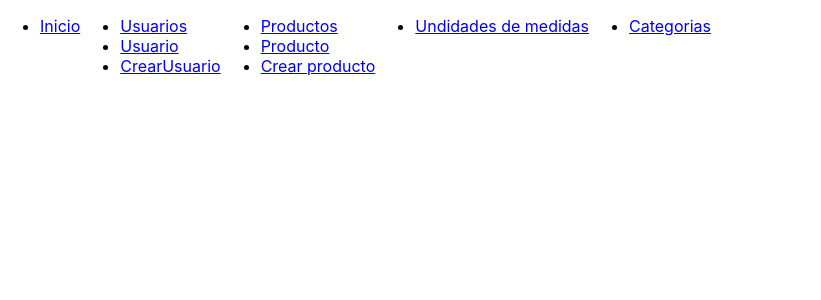
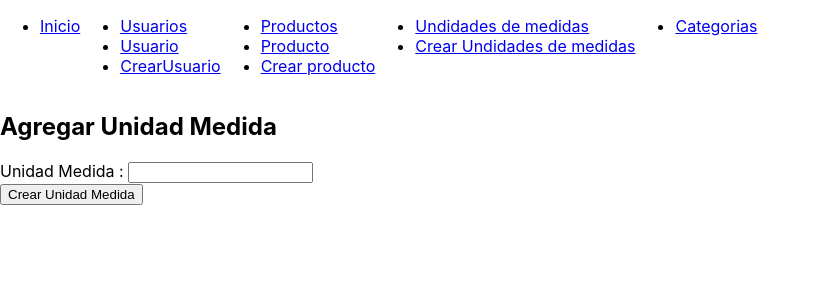
Before and after one commit to MallicTesla/Ecommerce_con_full_api, a React (Create React App) app in the folder ecommerce_fron/: page /crear_unidades_medidas in a window 1280 px wide. Shown: the top 300 px of the page, without its empty margins (0-821 px from the left). Built offline with nearby package versions, Linux system fonts and the light colour scheme.

Commit message:
crrear unidad medida

```diff
--- a/ecommerce_fron/src/App.jsx
+++ b/ecommerce_fron/src/App.jsx
@@ -14,6 +14,7 @@ import ProductoComponente from "./paginas/productos/componentes/producto_compone
 
 // unidad medida
 import UnidadesMedidasComponente from "./paginas/unidad_medida/componentes/UnidadesMedidasComponente";
+import CrearUnidadMedida from "./paginas/unidad_medida/componente_intermedio/crear_unidad_medida";
 
 // categoria
 import CategoriasComponente from "./paginas/categoria/componentes/CategoriasComponente";
@@ -47,6 +48,7 @@ function App() {
                     {/* unidad medida */}
                     <ul>
                         <li><Link to = "/unidades_medidas" > Undidades de medidas </Link></li>
+                        <li><Link to = "/crear_unidades_medidas" > Crear Undidades de medidas </Link></li>
                     </ul>
 
                     {/* categorias */}
@@ -65,12 +67,13 @@ function App() {
 
                     {/* productos */}
                     <Route path = "/productos" element = {<Productos />} />
-                    <Route path = "/CrearProducto" element = {<CrearProducto />}/>
-                    <Route path = "/Producto" element = {<ProductoComponente />}/>
-                    <Route path = "/Producto/:id_id" element = {<ProductoComponente />}/>
+                    <Route path = "/CrearProducto" element = {<CrearProducto />} />
+                    <Route path = "/Producto" element = {<ProductoComponente />} />
+                    <Route path = "/Producto/:id_id" element = {<ProductoComponente />} />
 
                     {/* unidad_medida */}
                     <Route path = "/unidades_medidas" element = {<UnidadesMedidasComponente />} />
+                    <Route path = "/crear_unidades_medidas" element = {<CrearUnidadMedida />} />
 
                     {/* categoria */}
                     <Route path= "/categorias" element = {<CategoriasComponente />} />
--- a/ecommerce_fron/src/paginas/productos/componente_intermedio/productoLogica.jsx
+++ b/ecommerce_fron/src/paginas/productos/componente_intermedio/productoLogica.jsx
@@ -2,7 +2,7 @@ import { useState, useEffect } from "react";
 import { useNavigate, useParams } from "react-router-dom";
 import { obtenerProductoID } from "../api/api";
 
-export function useProductoLogica() {;
+export function useProductoLogica() {
     const [detalles, setDetalles] = useState([]);
     const [productoID, setProductoID] = useState("");
     const [error, setError] = useState(null);
--- a/ecommerce_fron/src/paginas/unidad_medida/api/api.jsx
+++ b/ecommerce_fron/src/paginas/unidad_medida/api/api.jsx
@@ -50,14 +50,15 @@ export const optener_lista = async () => {
 //     return enviarPeticion (url, "get");
 // };
 
-// export const boton_crear = async (producto) => {
-//     const url = UNIDAD_MEDIDA_API_URL;
-//     return enviarPeticion (url, "post", producto);
-// };
+export const boton_crear = async (unidad_medida) => {
+    console.log ("API");
+    const url = UNIDAD_MEDIDA_API_URL;
+    return enviarPeticion (url, "post", unidad_medida);
+};
 
-// export const actualizarUsuario = async (usuarioId, producto) => {
+// export const actualizarUsuario = async (usuarioId, unidad_medida) => {
 //     const url = `${UNIDAD_MEDIDA_API_URL}${usuarioId}/`;
-//     return enviarPeticion (url, "put", producto);
+//     return enviarPeticion (url, "put", unidad_medida);
 // };
 
 // export const borrar_usuario = async (usuarioId) => {
--- /dev/null
+++ b/ecommerce_fron/src/paginas/unidad_medida/componente_intermedio/crear_unidad_medida.jsx
@@ -0,0 +1,84 @@
+import React, { useState } from "react";
+
+import CrearUnidadMedidaForm from "../componentes/Crear_unidad_medida";
+import { boton_crear } from "../api/api";
+import MensajeModal from "../../mensajes/creado_corectamente";
+
+
+// Declara el componente funcional CrearUnidadMedida.
+const CrearUnidadMedida = () => {
+    // Utiliza el hook useState para declarar un estado llamado 'unidad_medida' con un valor inicial de un objeto vacío.
+    const [unidad_medida, setUnidad_medida] = useState({
+        descripción: "",
+    });
+    const [camposObligatorios, setCamposObligatorios] = useState({
+        descripción: false,
+    });
+    const [mensaje, setMensaje] = useState("");
+    const [mostrarModal, setMostrarModal] = useState(false);
+
+    // Declara una función 'input_form' que se ejecuta cuando hay cambios en los campos de entrada del formulario.
+    const input_form = (e) => {
+        console.log ("C",e.target.value)
+        // Actualiza el estado 'unidad_medida' copiando el estado actual y sobrescribiendo la propiedad correspondiente con el nuevo valor.
+        setUnidad_medida ({ ...unidad_medida, [e.target.name]: e.target.value });
+    };
+
+    // Función para manejar la creación del unidad_medida
+
+    const handleCloseModal = () => {
+        setMostrarModal (false);
+        setMensaje ("");
+    };
+
+    // Función para manejar el clic en el botón de crear unidad_medida
+    const handleCrearUnidadMedida = async () => {
+        try {
+            // Verificar qué campos son obligatorios y si están vacíos
+            const camposVacios = {};
+            for (const campo in camposObligatorios) {
+                console.log ("DA",campo.descripción)
+                if (!unidad_medida[campo]) {
+                    camposVacios[campo] = true;
+                }
+            }
+            setCamposObligatorios (camposVacios);
+            console.log ("antes",unidad_medida)
+
+            // Lógica para crear el unidad_medida si todos los campos obligatorios están completos
+            if (Object.keys (camposVacios).length === 0) {
+                console.log ("IF",unidad_medida)
+                await boton_crear (unidad_medida);
+                // Actualiza el mensaje después de una creación exitosa
+                setMensaje("Producto creado exitosamente.");
+                setMostrarModal(true);
+
+                // Ocultar el modal después de 3 segundos (3000 milisegundos)
+                setTimeout(() => {
+                    setMostrarModal(false);
+                    setMensaje("");
+                }, 3000);
+            }
+        } catch (error) {
+            console.error('Error al crear el unidad_medida:', error.response.status);
+            // Puedes manejar otros casos de error aquí si es necesario
+        }
+    };
+
+    return (
+        <div>
+            <CrearUnidadMedidaForm
+                unidad_medida = {unidad_medida}
+                input_form = {input_form}
+                boton_crear = {handleCrearUnidadMedida}
+                camposObligatorios = {camposObligatorios}
+            />
+
+            {mostrarModal && (
+                <MensajeModal mensaje = {mensaje} onClose = {handleCloseModal} />
+            )}
+        </div>
+    );
+};
+
+export default CrearUnidadMedida;
--- /dev/null
+++ b/ecommerce_fron/src/paginas/unidad_medida/componentes/Crear_unidad_medida.jsx
@@ -0,0 +1,31 @@
+import React from "react";
+
+
+const CrearUnidadMedidaForm = ({ unidad_medida, input_form, boton_crear, camposObligatorios })  => {
+
+    // Retorna la estructura del componente, que es un formulario para crear un nuevo unidad_medida.
+    return (
+        <div>
+            <h2> Agregar Unidad Medida </h2>
+            {/* Cada div representa un campo de entrada del formulario con su respectiva etiqueta y controlado por el estado 'unidad_medida'. */}
+            <div>
+                <label> Unidad Medida : </label>
+                <input
+                    type = "text"
+                    name = "descripción"
+                    // value = {unidad_medida.descripción}
+                    onChange = {input_form}
+                />
+
+                {camposObligatorios.unidad_medida && <p style = {{ color: "red" }}> Este campo es obligatorio </p>}
+            </div>
+
+            <div>
+                <button onClick = {boton_crear}> Crear Unidad Medida </button>
+            </div>
+
+        </div>
+    );
+};
+
+export default CrearUnidadMedidaForm;
```
